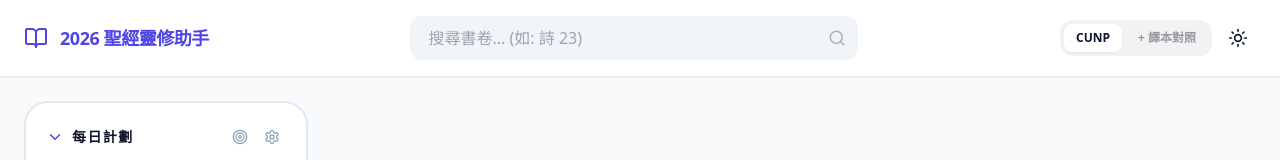
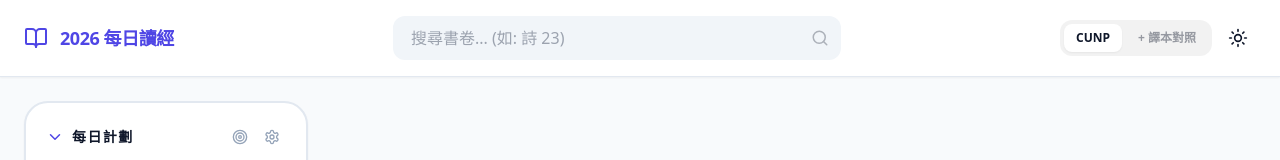
Before and after one commit to TSLsun/bible-daily-reading-companion, a React (Vite) app: page / in a window 1280 px wide. Shown: the top 160 px of the page. Built offline with nearby package versions, Linux system fonts and the light colour scheme.

Commit message:
doc: rename title and the class name

```diff
--- a/App.tsx
+++ b/App.tsx
@@ -323,7 +323,7 @@ const App: React.FC = () => {
       <nav className={`sticky top-0 z-40 border-b backdrop-blur-md px-6 py-4 flex flex-wrap items-center justify-between gap-4 ${themes[settings.theme]}`}>
         <div className="flex items-center gap-3">
           <BookOpen className="text-indigo-600" size={24} />
-          <h1 className="text-lg font-bold text-indigo-600 hidden sm:block tracking-tight">2026 聖經靈修助手</h1>
+          <h1 className="text-lg font-bold text-indigo-600 hidden sm:block tracking-tight">2026 每日讀經</h1>
         </div>
         <div className="flex items-center gap-2 flex-1 max-md:max-w-none max-w-md">
           <div className="relative flex-1">
--- a/index.html
+++ b/index.html
@@ -3,7 +3,7 @@
 <head>
   <meta charset="UTF-8">
   <meta name="viewport" content="width=device-width, initial-scale=1.0">
-  <title>2026 聖經靈修助手</title>
+  <title>2026 每日讀經</title>
   <script src="https://cdn.tailwindcss.com"></script>
   <link rel="preconnect" href="https://fonts.googleapis.com">
   <link rel="preconnect" href="https://fonts.gstatic.com" crossorigin>
```
